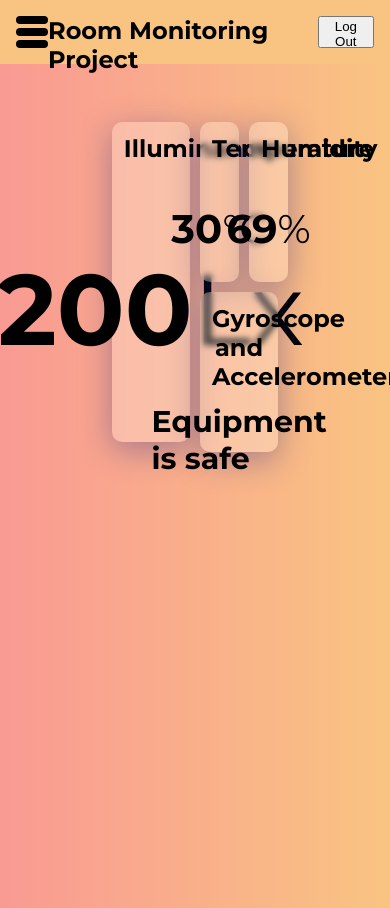
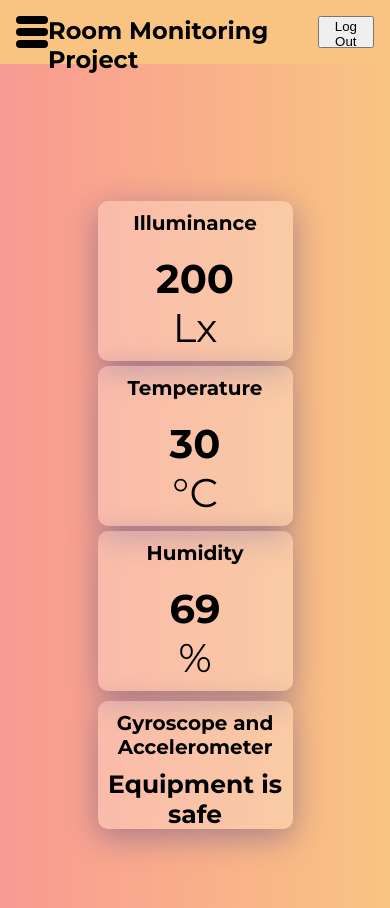
Before and after one commit to JohnEdrickGador/SmartsEEE, a React (Create React App) app: page /dashboard in a window 390 px wide. Built offline with nearby package versions, Linux system fonts and the light colour scheme; no server answers; sample sign-in values are in the browser's storage.

Commit message:
Added responsiveness to the databoard

```diff
--- a/src/components/DataTile.js
+++ b/src/components/DataTile.js
@@ -41,7 +41,6 @@ export default function DataTile({className, apiReadKey, channelId}) {
             TimeStamp: timestamp,
             id: uuidv4(),
         }
-
 
         // try {
         //     const collectionRef = collection(db, 'alert-logs');
@@ -100,6 +99,7 @@ export default function DataTile({className, apiReadKey, channelId}) {
                 <div className='tile-data-container'>
                     <p className='fieldData'>{fieldData}</p>
                     <p className='fieldUnit'>{fieldUnit}</p>
+                    {/* <button onClick={resetMotion}>REPAIRED</button> */}
                     {data.field2 == 1 && <button onClick={resetMotion}>REPAIRED</button>}
                 </div>
             </div>
@@ -109,7 +109,7 @@ export default function DataTile({className, apiReadKey, channelId}) {
     else {
         return (
             <div className = {className}>
-                <h2>{tileName}</h2>
+                <h2 className='tileName'>{tileName}</h2>
                 <div className='tile-data-container'>
                     <p className='fieldData'>{fieldData}</p>
                     <p className='fieldUnit'>{fieldUnit}</p>
--- a/src/styles/databoard.css
+++ b/src/styles/databoard.css
@@ -104,6 +104,7 @@
 .motion-container .tile-data-container {
     display: flex;
     flex-direction: column;
+    text-align: center;
     justify-content: center;
     height: 100%;
     font-size: 30px;
@@ -128,3 +129,93 @@
     color: white;
 
 }
+
+@media screen and (max-width: 1200px) {
+    .tile-data-container {
+        display: flex;
+        flex-direction: column;
+    }
+
+    .databoard-parent {
+        display: flex;
+        flex-direction: row;
+        column-gap: 10px;
+        padding: 10px;
+        justify-content: center;
+        width: 80%;
+        font-family: 'Montserrat', sans-serif;
+    }
+
+    .databoard-parent h2 {
+        text-align: center;
+        padding: 0.5em;
+        font-size: 20px;
+    }
+
+    .motion-container .tile-data-container {
+        display: flex;
+        flex-direction: column;
+        justify-content: center;
+        height: 100%;
+        font-size: 25px;
+    }
+}
+
+@media screen and (max-width: 1000px) {
+    .databoard-parent {
+        display: flex;
+        align-items: center;
+        flex-direction: column;
+        row-gap: 5px;
+        width: 90%;
+    }
+}
+
+@media screen and (max-width: 805px) {
+    .databoard-container {
+        padding: 0;
+    }
+
+    .databoard-parent {
+        height: 90vh;
+    }
+
+    .am2320 {
+        flex-direction: column;
+        row-gap: 5px;
+    }
+
+    .temp-container {
+        width: 100%;
+    }
+
+    .humid-container {
+        width: 100%;
+    }
+
+    .motion-container {
+        height: auto;
+    }
+
+    .motion-container button {
+        width: 90%;
+    }
+
+}
+
+@media screen and (max-width: 700px) {
+    .databoard-parent {
+        padding: 0;
+        margin: 0;
+        width: 100%;
+    }
+}
+
+@media screen and (max-width: 500px) {
+    .illuminance-container {
+        height: 10em;
+    }
+    .illuminance-container .tile-data-container{
+        font-size: 40px;
+    }
+}
```
